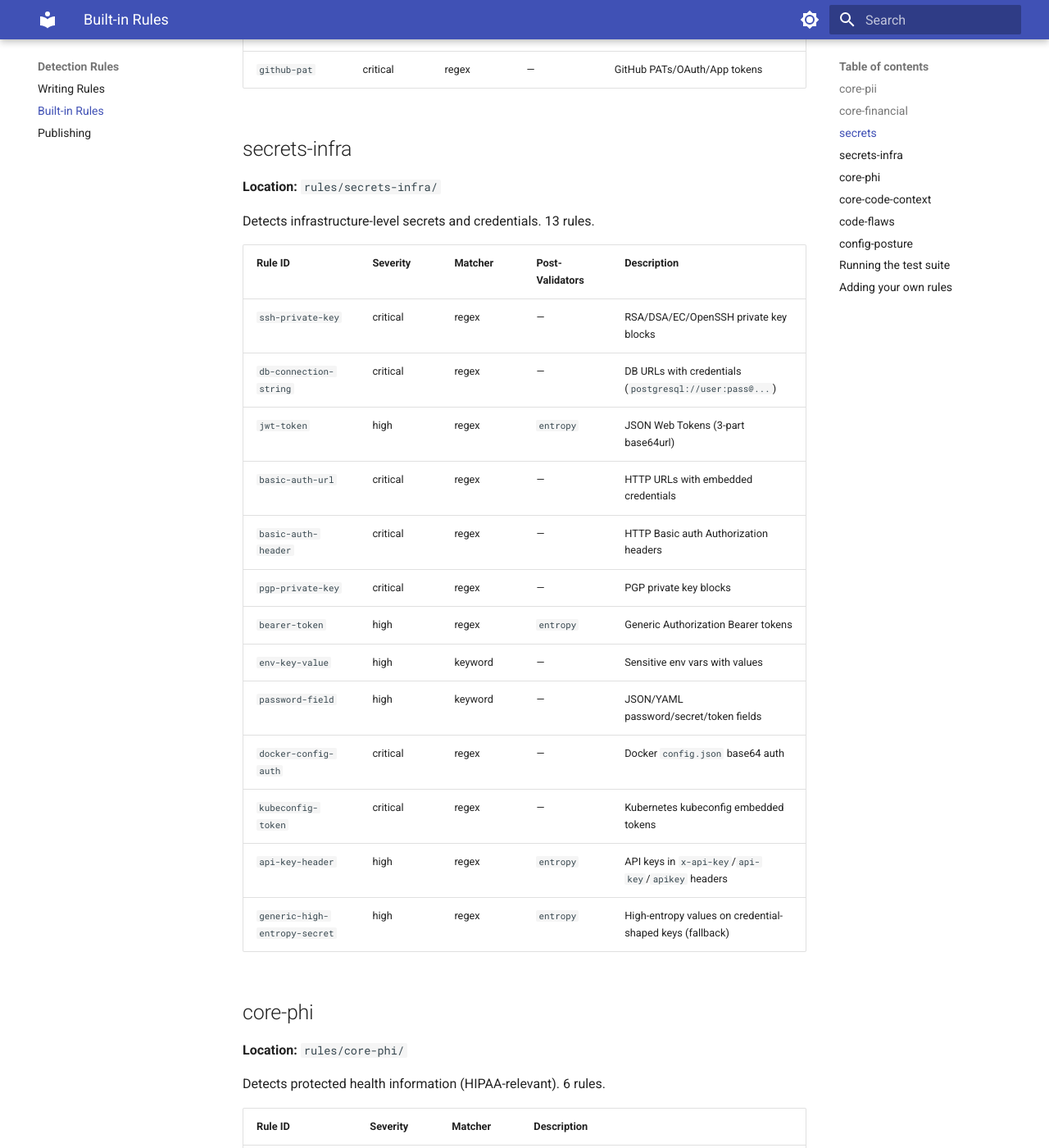
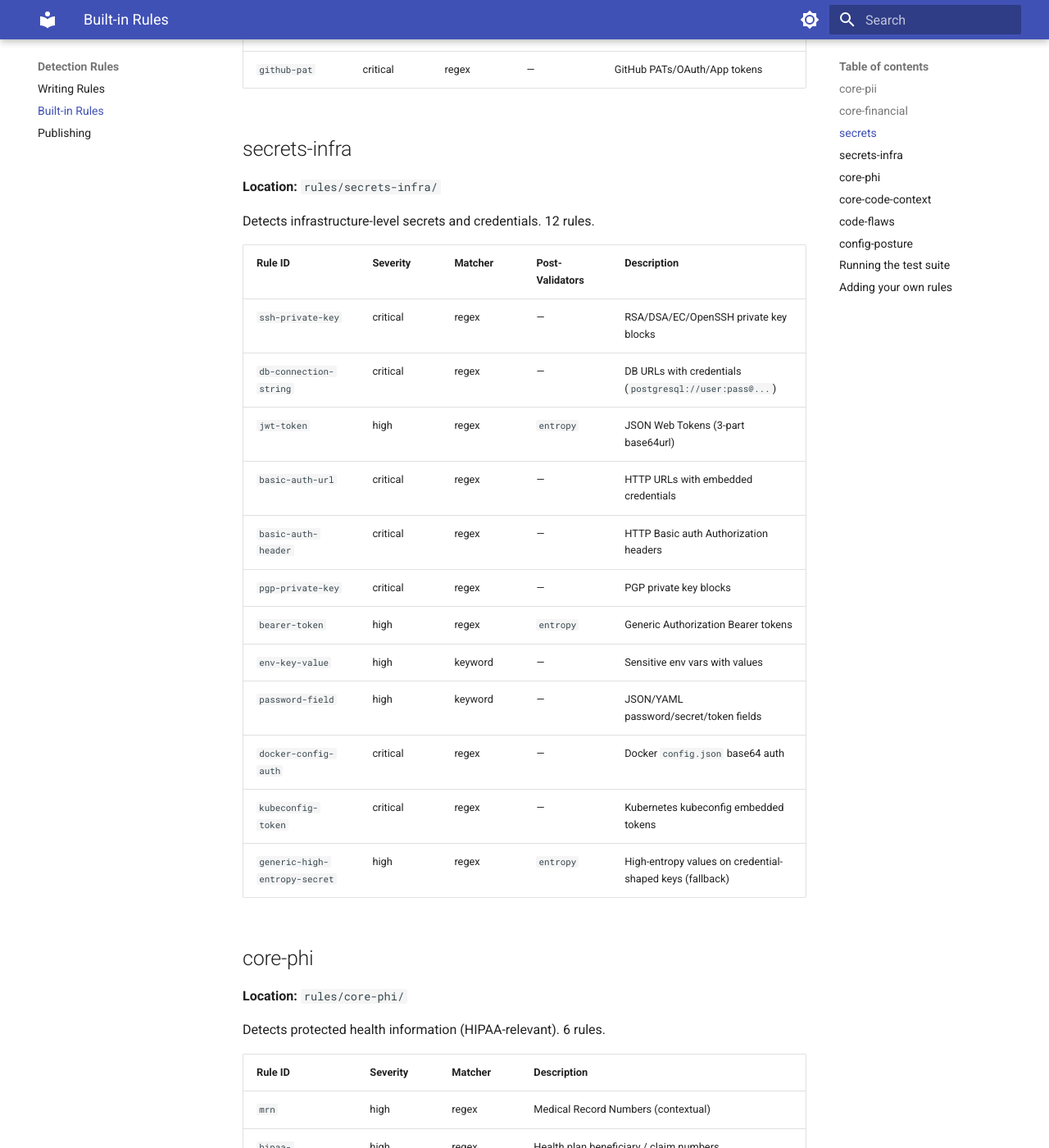
Before and after one commit to akasecurity/ai-tc-docs, an MkDocs documentation site: the page built from docs/rules/built-in.md, in a window 1280 px wide and 1400 px high, scrolled down 3203 px. Shown: the whole window at 82% size. Built offline with MkDocs 1.6.1 and Material for MkDocs 9.7.7, drawn with Linux system fonts in a browser that asks for light colours.

Commit message:
chore(rules): take the 1.3.0 slot and drop api-key-header docs row (rule split back to #279)

```diff
--- a/docs/rules/built-in.md
+++ b/docs/rules/built-in.md
@@ -75,7 +75,7 @@ Detects credentials and tokens that should never be shared with AI models. 21 ru
 
 **Location:** `rules/secrets-infra/`
 
-Detects infrastructure-level secrets and credentials. 13 rules.
+Detects infrastructure-level secrets and credentials. 12 rules.
 
 | Rule ID                       | Severity | Matcher | Post-Validators | Description                                              |
 | ----------------------------- | -------- | ------- | --------------- | -------------------------------------------------------- |
@@ -90,7 +90,6 @@ Detects infrastructure-level secrets and credentials. 13 rules.
 | `password-field`              | high     | keyword | —               | JSON/YAML password/secret/token fields                   |
 | `docker-config-auth`          | critical | regex   | —               | Docker `config.json` base64 auth                         |
 | `kubeconfig-token`            | critical | regex   | —               | Kubernetes kubeconfig embedded tokens                    |
-| `api-key-header`              | high     | regex   | `entropy`       | API keys in `x-api-key`/`api-key`/`apikey` headers       |
 | `generic-high-entropy-secret` | high     | regex   | `entropy`       | High-entropy values on credential-shaped keys (fallback) |
 
 ## core-phi
```
